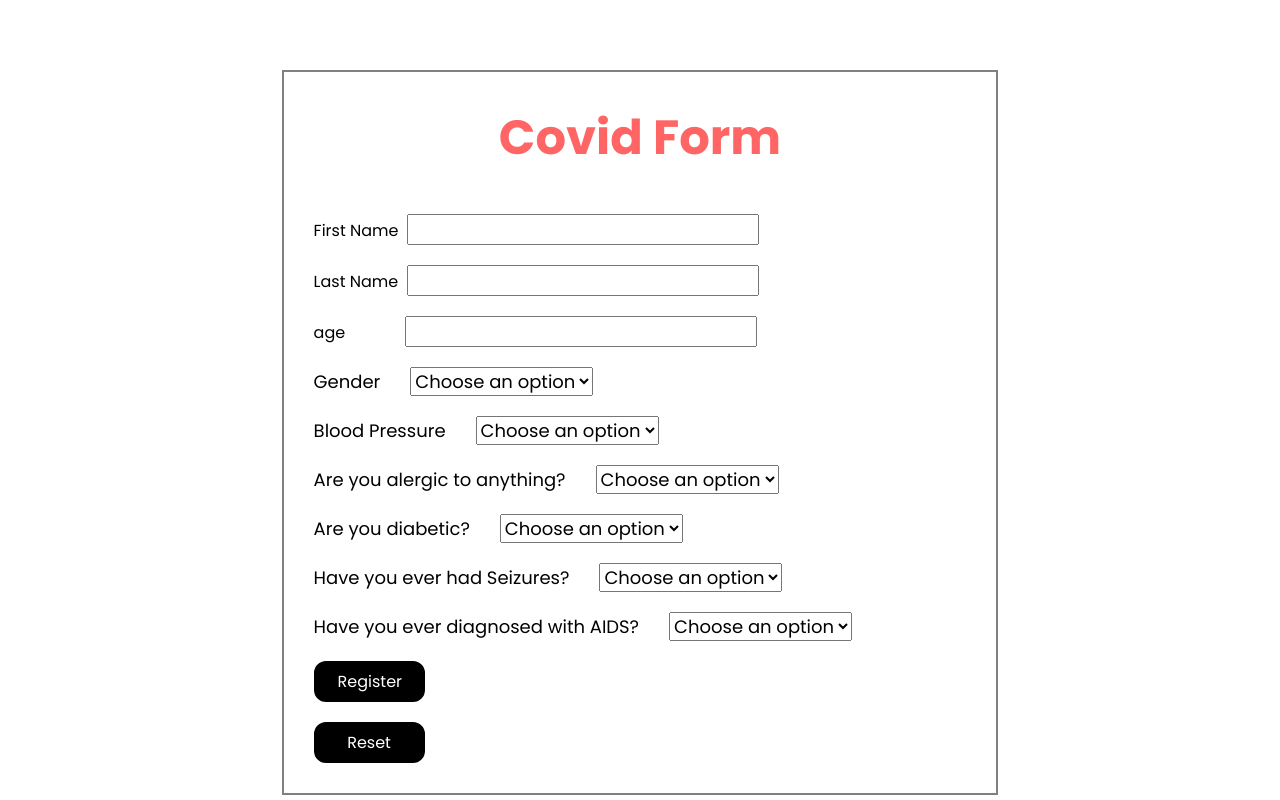
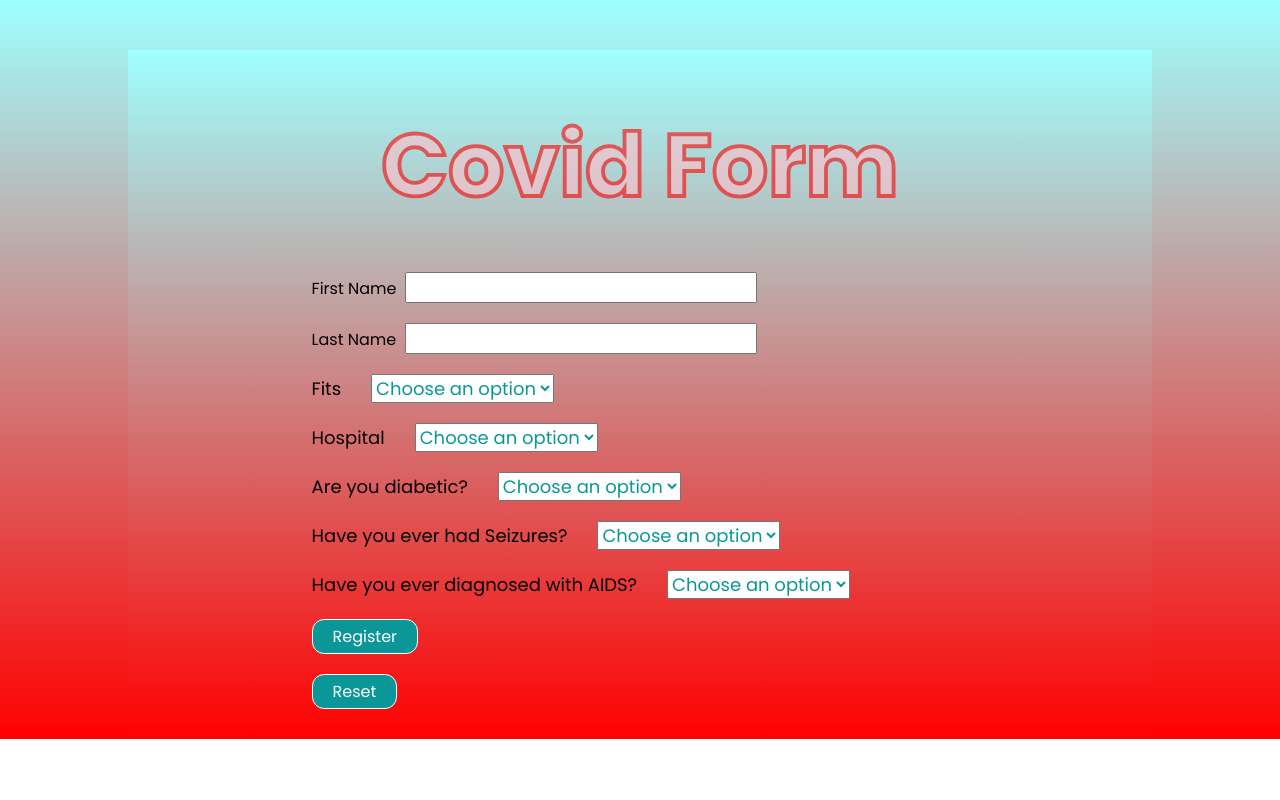
Before and after one commit to subhan300/covid-tracking-application, a React (Create React App) app: page /covid_form in a window 1280 px wide. Built offline with nearby package versions, Linux system fonts and the light colour scheme.

Commit message:
Add files via upload
New Form

```diff
--- a/src/pages/covid-form/Covid_form.css
+++ b/src/pages/covid-form/Covid_form.css
@@ -1,88 +1,118 @@
-*{
+* {
   margin: 0;
   padding: 0;
   box-sizing: border-box;
   font-family: "Poppins", sans-serif;
 }
 
-
-
-
-.formic_form{
+.formic_form {
   /* border:2px solid red !important; */
   padding-top: 50px !important;
-  background-color:white;
+  width: 100%;
+  height: 100%;
+  background-image: linear-gradient(#9fffff, red);
 }
 
-.form_container{
-
- display: flex;
- flex-direction: column;
- width: 80%;
- margin: 0 auto;
- padding-top: 20px;
-
-
-
+.form_container {
+  background-image: linear-gradient(#9fffff, red);
+  display: flex;
+  flex-direction: column;
+  width: 80%;
+  margin: 0 auto;
+  padding-top: 20px;
 }
 
-
-.formic_mainForm{
+.formic_mainForm {
   display: flex;
   flex-direction: column;
-  border:2px solid grey;
+  /* border: 2px solid green; */
   width: 70%;
   margin-top: 20px;
   padding: 30px;
   margin: 0 auto;
 }
 
-.form_title{
-  color: red;
-  opacity: .6;
-  font-size:3rem;
+.form_title {
+  position: relative;
+  color: pink;
+  opacity: 0.6;
+  font-size: 11vh;
+  -webkit-text-stroke: 0.3vw red;
   padding-bottom: 20px;
   text-align: center;
 }
-
-.input,.form_btn_group>div{
+.input {
+  color: red;
+}
+.input,
+.form_btn_group > div {
+  color: black;
   margin-top: 20px;
   font-size: 18px;
-
 }
 
-
-.select_field{
+.select_field {
   margin-left: 30px;
-
 }
 
-.options_field,.select_field{
-  color:black;
+.options_field,
+.select_field {
+  color: #0b9797;
   /* font-weight: bold; */
   font-size: 18px;
-
 }
 
-.form_submit,.form_reset{
+.form_submit,
+.form_reset {
   padding: 4px 20px;
-  background-color: black;
+  background-color: #0b9797;
   color: white;
-  font-size:16px;
+  font-size: 16px;
   border-radius: 12px;
   /* border: none; */
-  border:2px solid black !important;
+  border: 1px solid #fff !important;
   z-index: -1 !important;
+  cursor: pointer;
+  transition: 0.8s;
+}
+.form_submit:hover,
+.form_reset:hover {
+  color: red;
+}
 
-
-
-}
-.form_submit--div,.form_reset--div{
-  border:2px solid black;
+/* .form_submit--div,
+.form_reset--div {
+  border: 2px solid #9fffff;
   width: 17%;
   border-radius: 12px;
   background-color: black;
   text-align: center;
   z-index: 1;
   position: relative;
+} */
+
+.form_submit::before,
+.form_reset::before {
+  content: "";
+  position: absolute;
+  left: 0;
+  width: 100%;
+  height: 0%;
+  background: #9fffff;
+  z-index: -1;
+  transition: 0.8s;
 }
+
+.form_submit::before {
+  top: 0;
+  border-radius: 0 0 50% 50%;
+}
+.form_reset::before {
+  top: 0;
+  border-radius: 0% 0% 50% 50%;
+}
+
+.form_submit:hover:before,
+.form_reset:hover::before {
+  height: 100%;
+}
--- a/src/pages/covid-form/Covid_form.js
+++ b/src/pages/covid-form/Covid_form.js
@@ -6,8 +6,8 @@ import { Select } from "./select";
 import * as Yup from "yup";
 
 const binaryOption = ["yes", "no"];
-const genderOptions = ["male", "female", "transgender"];
-const bpOptions = ["high", "low"];
+const genderOptions = ["yes", "no", "-------"];
+const bpOptions = ["Aga Khan", "Liaquat National", "Essa Lab", "South City"];
 
 const SignupValidation = Yup.object().shape({
   firstName: Yup.string()
@@ -54,7 +54,6 @@ const Covid_form = () => {
       {({ errors, touched, ...formik }) => (
         <div className="formic_form">
           <div className="form_container">
-
             {console.log("Form Values: ", formik)}
             <Form className="formic_mainForm">
               <h1 className="form_title">Covid Form</h1>
@@ -74,20 +73,20 @@ const Covid_form = () => {
                 label="Last Name"
                 name="lastName"
               />
-                <TextField
+              {/* <TextField
                 className="input"
                 errors={errors}
                 touched={touched}
                 label="age"
                 name="&nbsp;&nbsp;&nbsp;age  "
                 space="&nbsp;&nbsp;&nbsp;&nbsp;&nbsp;&nbsp;&nbsp;&nbsp;&nbsp;&nbsp;&nbsp;&nbsp;"
-                />
+              /> */}
               <div className="input">
                 <Select
                   className="input"
-                  mainLabel="Gender"
-                  optionValues={genderOptions}
-                  optionLabels={genderOptions}
+                  mainLabel="Fits"
+                  optionValues={binaryOption}
+                  optionLabels={binaryOption}
                   formik={formik}
                   name="gender"
                   value={formik.values.gender}
@@ -96,7 +95,7 @@ const Covid_form = () => {
               <div className="input">
                 <Select
                   className="input"
-                  mainLabel="Blood Pressure"
+                  mainLabel="Hospital"
                   optionValues={bpOptions}
                   optionLabels={bpOptions}
                   formik={formik}
@@ -104,7 +103,7 @@ const Covid_form = () => {
                   value={formik.values.bloodPressure}
                 />
               </div>
-                <div className="input">
+              {/* <div className="input">
                 <Select
                   className="input"
                   mainLabel="Are you alergic to anything?"
@@ -114,7 +113,7 @@ const Covid_form = () => {
                   name="allergicReaction"
                   value={formik.values.allergicReaction}
                 />
-              </div>
+              </div> */}
               <div className="input">
                 <Select
                   className="input"
@@ -149,10 +148,20 @@ const Covid_form = () => {
                 />
               </div>
               <div className="form_btn_group">
-                  <div className="form_submit--div">  <button className="form_submit" type="submit"> Register</button></div>
-                 <div className="form_reset--div">  <button className="form_reset" type="reset">Reset</button> </div>
+                <div className="form_submit--div">
+                  {" "}
+                  <button className="form_submit" type="submit">
+                    {" "}
+                    Register
+                  </button>
                 </div>
-
+                <div className="form_reset--div">
+                  {" "}
+                  <button className="form_reset" type="reset">
+                    Reset
+                  </button>{" "}
+                </div>
+              </div>
             </Form>
           </div>
         </div>
```
Lines whose indentation alone changed are shown as unchanged.
